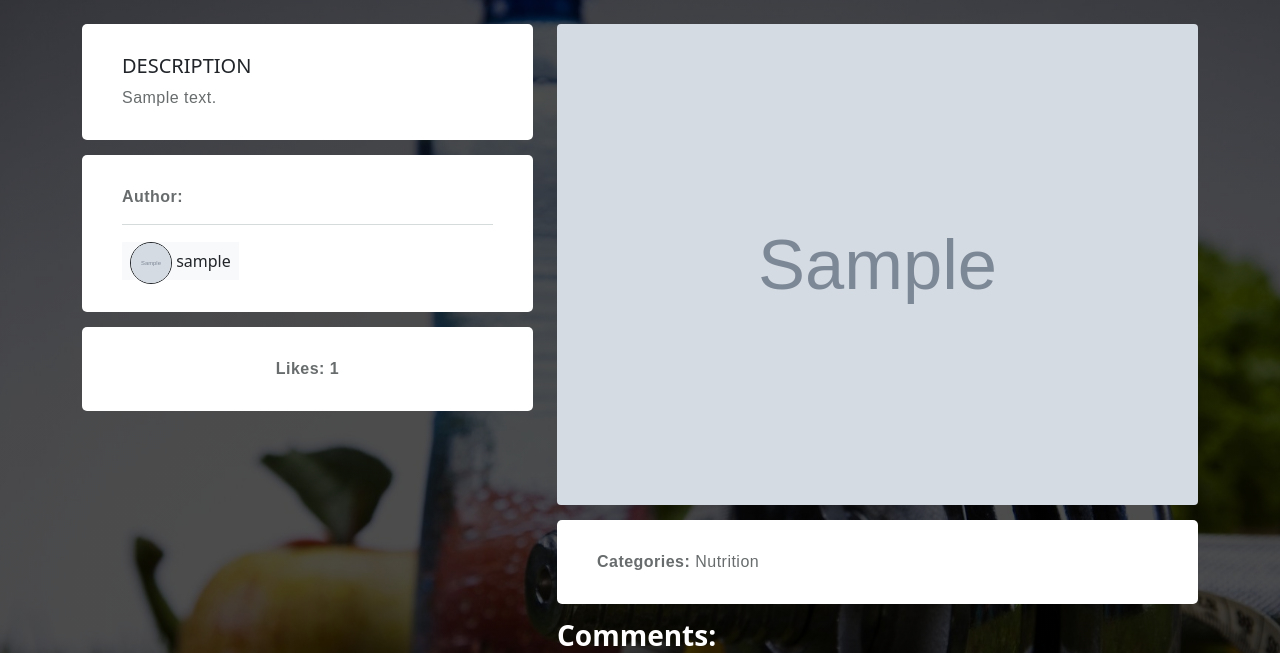
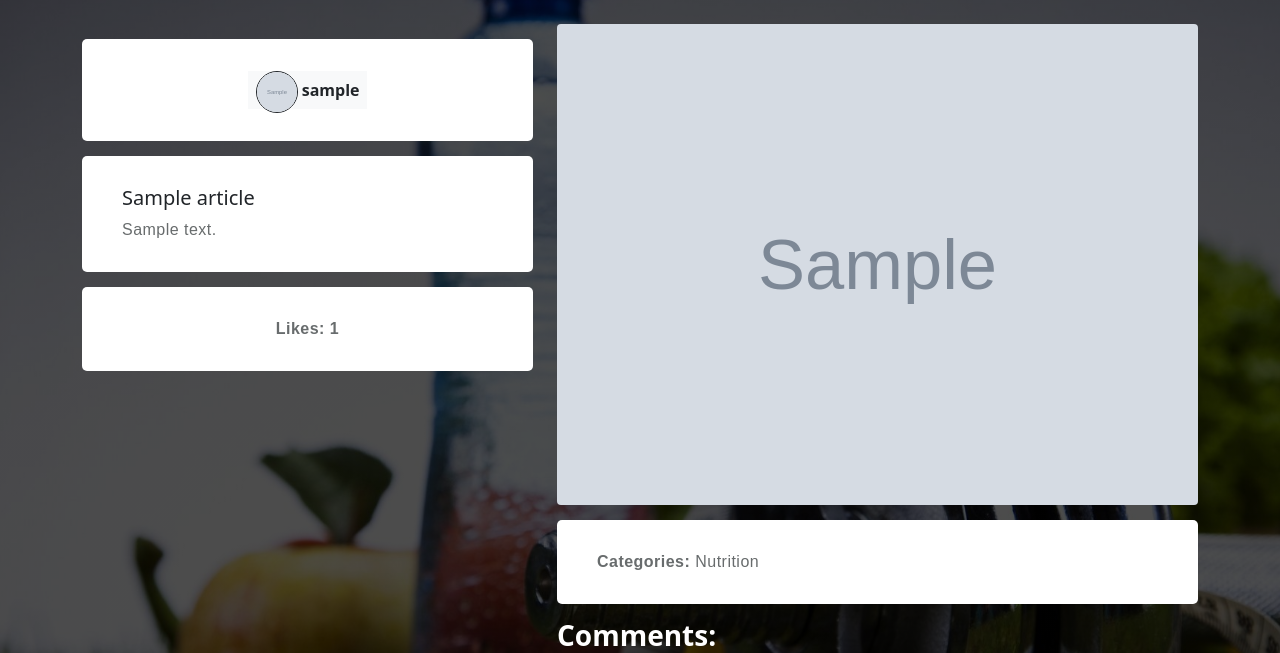
Before and after one commit to martin0626/MyBody_WebProject_Django-py, a Django app: page /catalog/details/1 in a window 1280 px wide. Shown: the part 56-709 px from the top of the page. Run offline with Django 4.2, Linux system fonts and the light colour scheme; tables that the repository leaves empty hold one stand-in row (values such as "Sample post"); grey boxes marked "Sample" are stand-in pictures.

Commit message:
Fixed comments, article and some style changes.

```diff
--- a/MyBody/MyBody/catalog/models.py
+++ b/MyBody/MyBody/catalog/models.py
@@ -65,4 +65,9 @@ class CommentModel(models.Model):
         on_delete=models.CASCADE,
         default=None,
     )
+    article = models.ForeignKey(
+        Article,
+        on_delete=models.CASCADE,
+        default=None,
+    )
     content = models.TextField()
--- a/MyBody/MyBody/catalog/views.py
+++ b/MyBody/MyBody/catalog/views.py
@@ -43,7 +43,7 @@ def edit_article(request, pk):
             article = form.save(commit=False)
             article.owner = request.user
             article.save()
-            return redirect('catalog')
+            return redirect('details article', pk)
 
     else:
         form = EditForm(initial=article.__dict__)
@@ -73,13 +73,14 @@ def details_article(request, pk):
     article = Article.objects.get(pk=pk)
     user = request.user
     likes = len(LikeArticle.objects.filter(article_id=pk))
-    comments = CommentModel.objects.all()
+    comments = CommentModel.objects.filter(article_id=pk)
 
     if request.method == 'POST':
         form = CreateCommentForm(request.POST)
         if form.is_valid():
             comment = form.save(commit=False)
             comment.owner = user
+            comment.article = article
             comment.save()
             return redirect('details article', article.id)
 
--- a/MyBody/MyBody/users/views.py
+++ b/MyBody/MyBody/users/views.py
@@ -29,7 +29,7 @@ def profile_edit(request):
         form = ProfileForm(request.POST, request.FILES, instance=profile)
         if form.is_valid():
             form.save()
-            return redirect('home')
+            return redirect('profile details', profile.pk)
     else:
         form = ProfileForm(instance=profile)
 
--- a/MyBody/templates/details_article.html
+++ b/MyBody/templates/details_article.html
@@ -11,30 +11,33 @@
     <div class="container mt-4">
         <div class="row">
             <div class="col-md-5">
-                <div class="project-info-box mt-0">
-                    <h5>DESCRIPTION</h5>
-                    <p class="mb-0">{{ article.description }}</p>
-                </div><!-- / project-info-box -->
 
                 <div class="project-info-box">
-                    <p><b>Author: </b></p>
-                    <div class="chip chip-md">
+{#                    <p><b>Author: </b></p>#}
+                    <div class="chip chip-md text-center">
                         <a class="text-decoration-none p-2 bg-light text-dark"
                            href="{% url 'profile details' article.owner.id %}">
                             {% if article.owner.profile.picture %}
                                 <img class="rounded-circle border border-dark"
                                      src="{{ article.owner.profile.picture.url }}"
-                                     alt="Contact Person"> {{ article.owner.username }}
+                                     alt="Contact Person"> <b>{{ article.owner.username }}</b>
                             {% else %}
                                 <img class="rounded-circle border border-dark"
                                      src="/static/images/profile_pics/451-4517876_default-profile-hd-png-download.png"
-                                     alt="Contact Person"> {{ article.owner.username }}
+                                     alt="Contact Person"> <b>{{ article.owner.username }}</b>
                             {% endif %}
                         </a>
                     </div>
                 </div><!-- / project-info-box -->
 
-                <div class="project-info-box mt-0 mb-0 text-center">
+                <div class="project-info-box mt-0">
+                    <h5>{{ article.title }}</h5>
+                    <p class="mb-0">{{ article.description }}</p>
+                </div><!-- / project-info-box -->
+
+
+
+                <div class="project-info-box mt-0 mb-4 text-center">
                     <p class="mb-0">
                         {% if not request.user.is_anonymous %}
                             {% if not is_liked %}
@@ -77,14 +80,15 @@
                         </div>
                     </div>
                 {% endif %}
-                <h3 class="text-white"><b>Comments:</b></h3>
+
                 {% if comments %}
+                    <h3 class="text-white"><b>Comments:</b></h3>
                     {% for comment in comments %}
                         <div class="project-info-box border border-primary">
                             <div class="chip chip-md">
-                                {% if comment.owner.profile.picture %}
+                            {% if comment.owner.profile.picture %}
                                 <img class="rounded-circle border border-dark"
-                                     src="{{ article.owner.profile.picture.url }}"
+                                     src="{{ comment.owner.profile.picture.url }}"
                                      alt="Contact Person"> {{ comment.owner.username }}
                             {% else %}
                                 <img class="rounded-circle border border-dark"
@@ -98,6 +102,8 @@
                             </div>
                         </div>
                     {% endfor %}
+            {% else %}
+                    <h1 class="m-3 text-white text-center">No Comments Yet!</h1>
             {% endif %}
 
 
```
Also changed, not shown: MyBody/templates/profile_views/profile_details.html (+27 -16 lines), MyBody/MyBody/catalog/migrations/0007_commentmodel_article.py (added), MyBody/MyBody/catalog/migrations/0008_alter_commentmodel_article.py (added), MyBody/media/nutrition.jpg (deleted).
